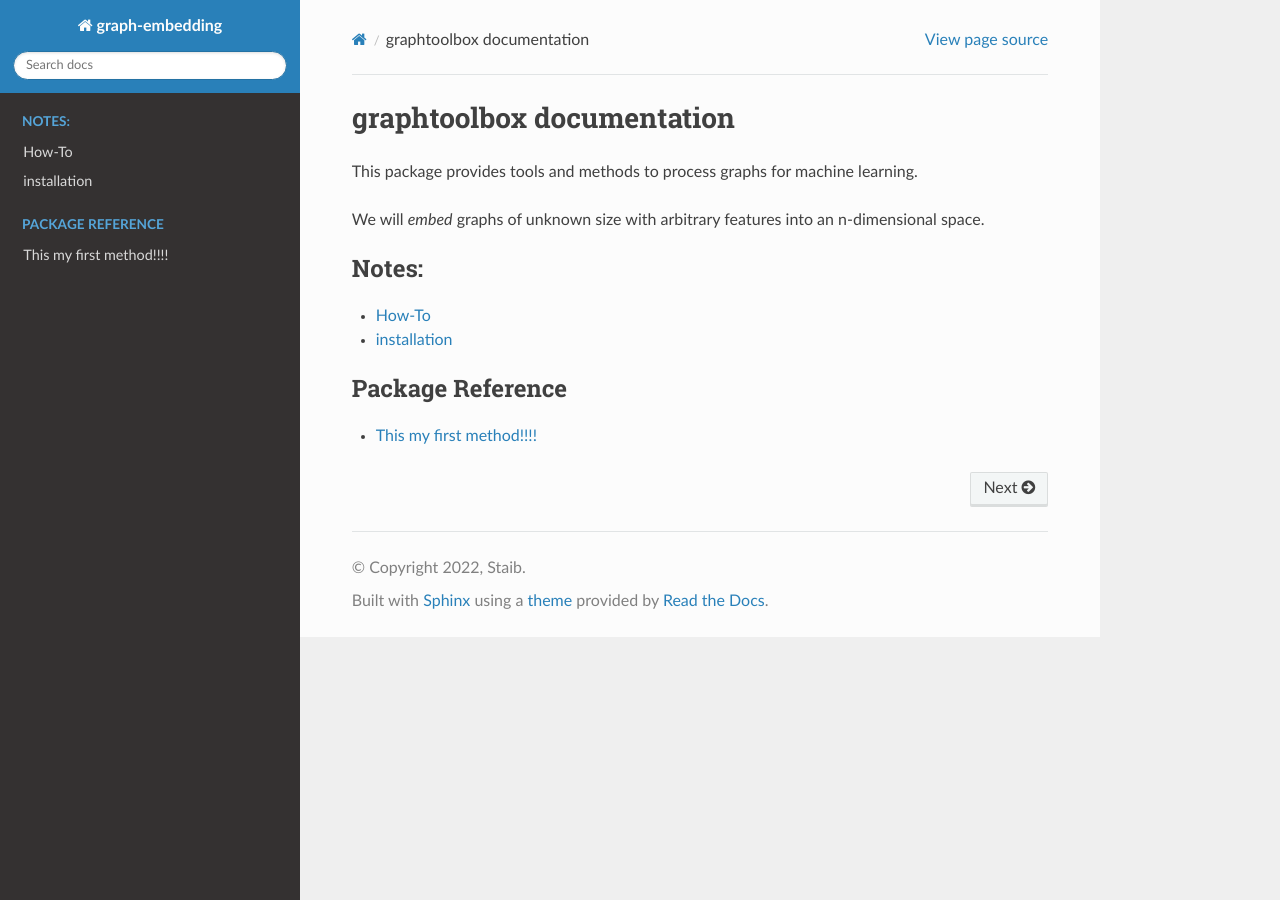
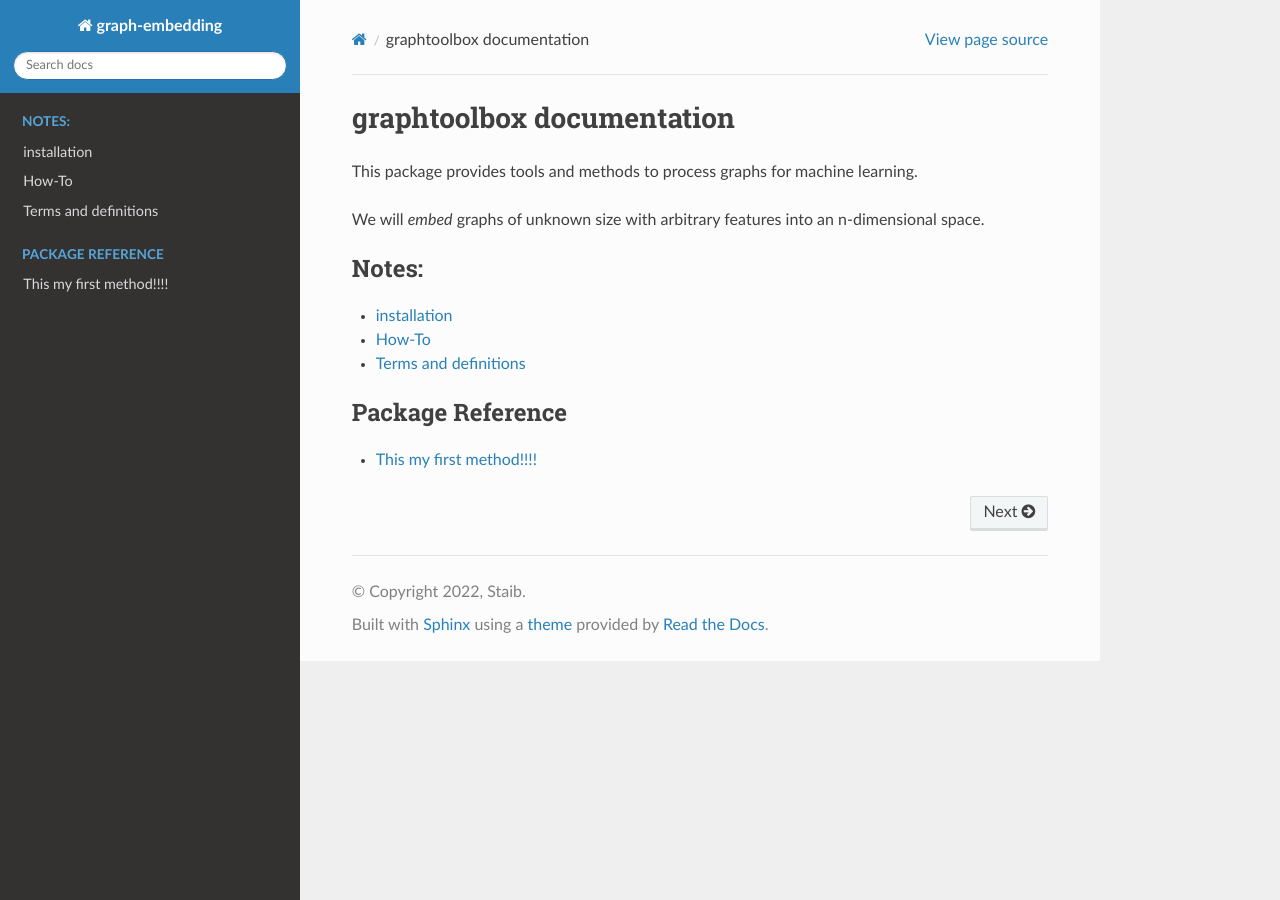
Before and after one commit to christianstaib/graph-embedding, a Sphinx documentation site: the page built from docs/index.rst, in a window 1280 px wide. Built offline with Sphinx 7.4.7 and the Read the Docs theme 2.0.0, drawn with Linux system fonts in a browser that asks for light colours.

Commit message:
added terms and definitions to documentation

```diff
--- a/docs/index.rst
+++ b/docs/index.rst
@@ -10,8 +10,9 @@
    :maxdepth: 2
    :caption: Notes:
 
+   introduction/installation
    introduction/how-to
-   introduction/installation
+   introduction/terms_and_definitions
 
 .. toctree::
    :glob:
--- /dev/null
+++ b/docs/introduction/terms_and_definitions.rst
@@ -0,0 +1,4 @@
+Terms and definitions
+=====================
+
+A graph is a tuple :math:`G = (V, E, A_V, A_E)`. :math:`V` is the set of vertices. :math:`E` is the set of edges, we don't differentiate between directed and undirected between graphs as we use networkx graphs and their functions ``graphs``
```
